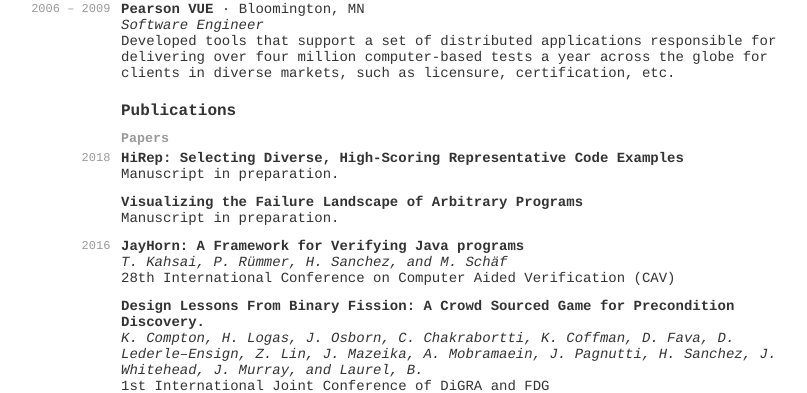
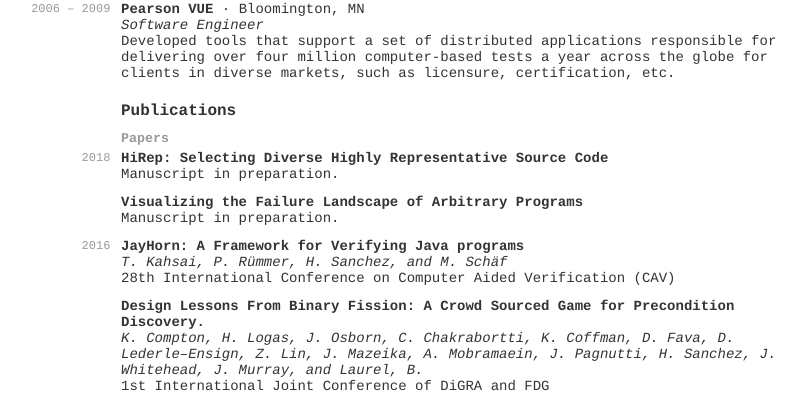
Before and after one commit to hsanchez/hsanchez.github.io, a Jekyll site: the page built from posts/notes/_posts/2017-02-01-cv.md, in a window 1280 px wide and 900 px high, scrolled down 870 px. Shown: the part 110-503 px from the top of the window, without its empty margins (189-996 px from the left). Built offline with Jekyll 4.4.1, drawn with Linux system fonts in a browser that asks for light colours.

Commit message:
minor change

```diff
--- a/posts/notes/_posts/2017-02-01-cv.md
+++ b/posts/notes/_posts/2017-02-01-cv.md
@@ -116,7 +116,7 @@ title: Curriculum Vitae
     		<div class="entry">
     			<div class="year">2018</div>
     			<div class="item">
-    				<span class="bold">HiRep: Selecting Diverse, High-Scoring Representative Code Examples</span><br />
+    				<span class="bold">HiRep: Selecting Diverse Highly Representative Source Code</span><br />
     				<span class="deemph">Manuscript in preparation.</span>
     			</div>
     		</div>
```
